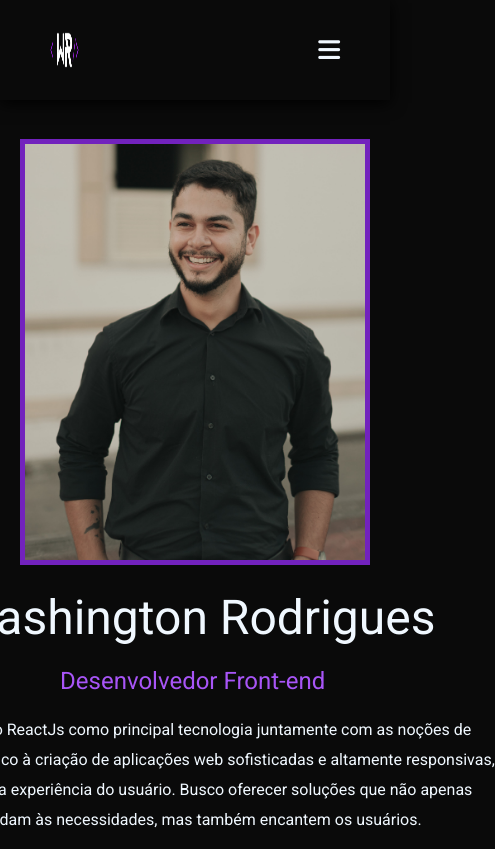
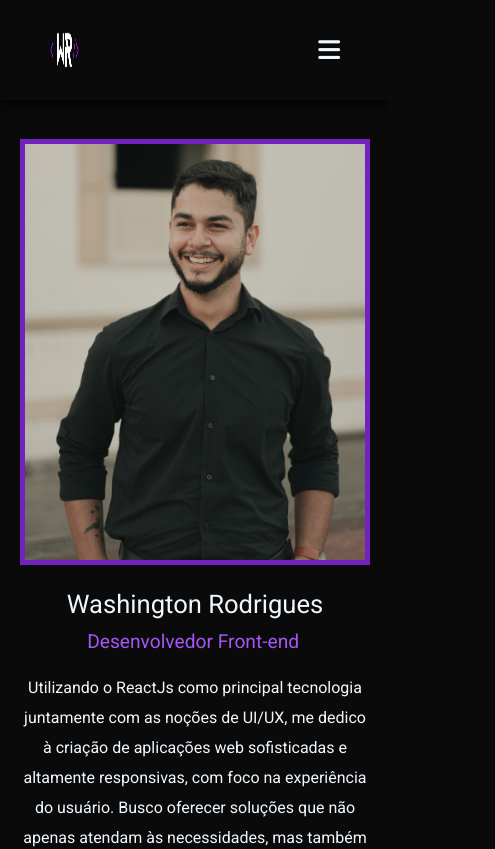
Before and after one commit to washingtonrodriigues/meu-portifolio, a React (Vite) app: page / in a window 390 px wide. Shown: the top 849 px of the page, 495 px wide, since content can reach past the window. Built offline with nearby package versions, Linux system fonts and the light colour scheme; the HTML template or start-up script is replaced by a standard one; a web font is replaced by a local one.

Commit message:
responsividade da tela home

```diff
--- a/src/Components/Home/style.css
+++ b/src/Components/Home/style.css
@@ -135,7 +135,7 @@ a.next-page {
 /* MEDIA QUERY */
 
 @media (max-width: 1024px) {
-  header {
+  .home {
     padding-left: 50px;
     padding-right: 50px;
   }
@@ -169,7 +169,7 @@ a.next-page {
 }
 
 @media (max-width: 768px) {
-  header {
+  .home {
     display: flex;
     flex-direction: column-reverse;
     gap: 50px;
@@ -220,3 +220,49 @@ a.next-page {
     right: 0;
   }
 }
+
+@media (max-width: 620px) {
+  .home {
+    width: auto;
+  }
+  .name-title {
+    margin-top: 50px;
+    margin-bottom: 10px;
+    font-size: 1.6rem;
+  }
+
+  .title-title {
+    font-size: 1.2rem;
+    margin-bottom: 20px;
+  }
+
+  .p-bio {
+    width: 350px;
+    margin: 0 auto;
+    padding: 0;
+  }
+
+  .technologies {
+    flex-wrap: wrap;
+  }
+}
+
+@media (max-width: 380px) {
+  .second-content-home {
+    width: 280px;
+    margin: 0;
+    padding: 0;
+  }
+
+  .name-title {
+    margin-top: -20px;
+  }
+
+  .p-bio {
+    width: 300px;
+  }
+
+  .technologies span {
+    width: 50px;
+  }
+}
```
